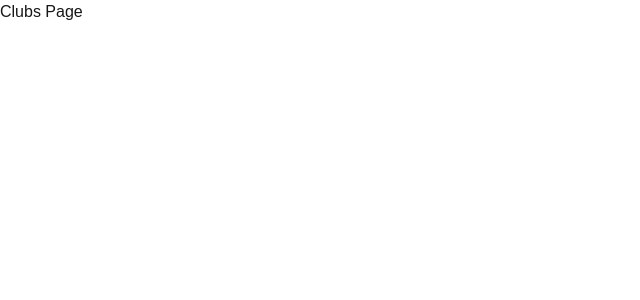
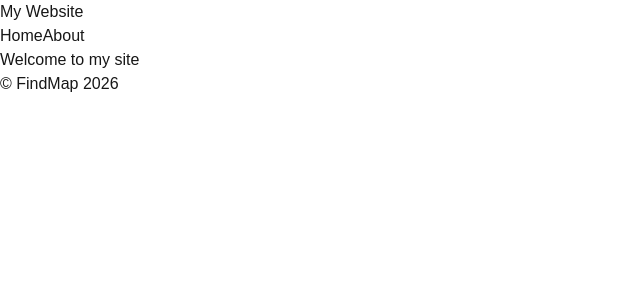
Before and after one commit to Bubbulez/FindMap_SeniorCapstone, a Next.js app in the folder findmap/: page /clubs in a window 1280 px wide. Shown: the top 300 px of the page, without its empty margins (0-640 px from the left). Built offline with nearby package versions, Linux system fonts and the light colour scheme.

Commit message:
fix button

```diff
--- a/findmap/app/clubs/page.tsx
+++ b/findmap/app/clubs/page.tsx
@@ -1,7 +1,30 @@
-export default function ClubsPage() {
+/*export default function ClubsPage() {
   return (
     <main>
       <h1>Clubs Page</h1>
     </main>
   );
+} */
+
+export default function ClubPage() {
+  return (
+    <div>
+      <header>
+        <h1>My Website</h1>
+      </header>
+
+      <nav>
+        <a href="/">Home</a>
+        <a href="/about">About</a>
+      </nav>
+
+      <main>
+        <p>Welcome to my site</p>
+      </main>
+
+      <footer>
+        <p>© FindMap 2026</p>
+      </footer>
+    </div>
+  );
 }
--- a/findmap/app/page.tsx
+++ b/findmap/app/page.tsx
@@ -1,5 +1,6 @@
 "use client";
 
+import { useRouter } from "next/navigation";
 import { useState } from "react";
 
 export default function Home() {
@@ -71,6 +72,8 @@ export default function Home() {
           padding: "20px",
           borderRadius: "15px",
           width: "300px",
+          color:"black",
+          fontWeight:"bold",
           textAlign: "center",
           marginBottom: "30px",
         }}
@@ -80,6 +83,7 @@ export default function Home() {
       </div>
 
       {/* Main Button */}
+      <a href="/events">
       <button
         style={{
           padding: "12px 25px",
@@ -93,6 +97,7 @@ export default function Home() {
       >
         Explore Campus Events
       </button>
+      </a>
     </main>
   );
 }
```
